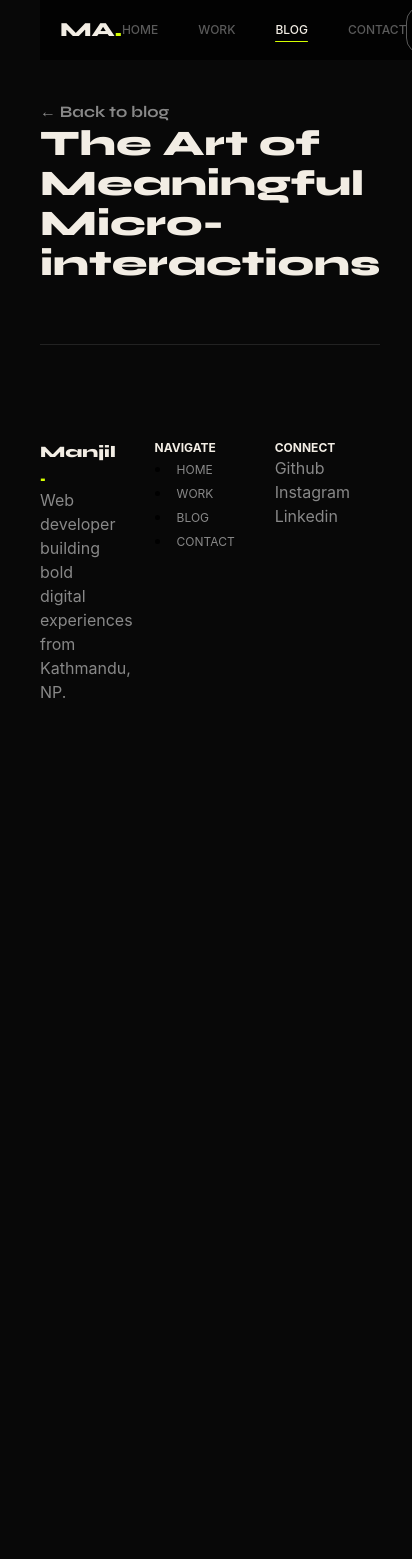
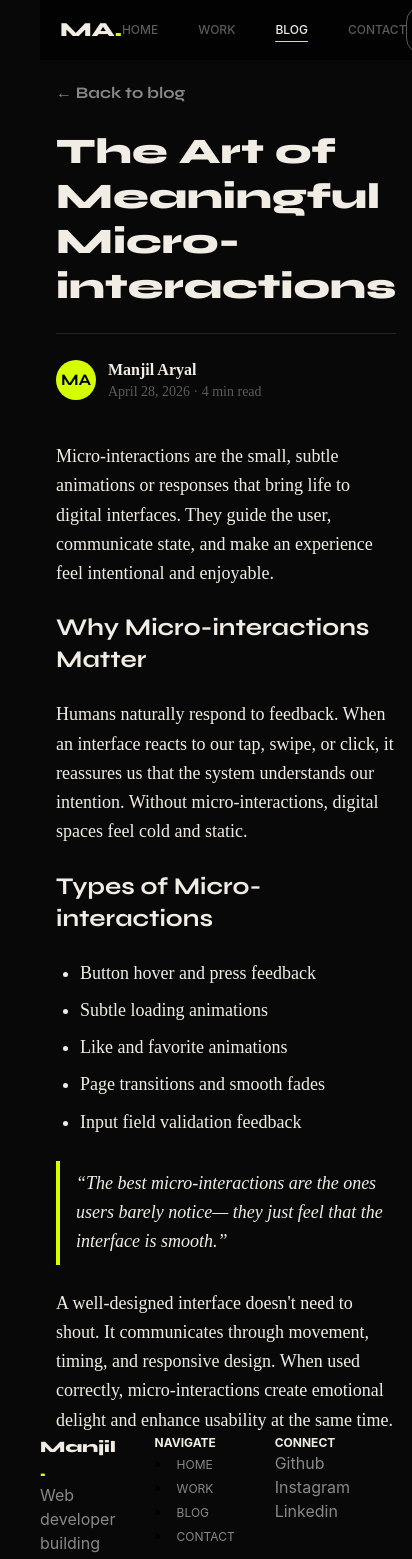
Before and after one commit to User-manjil/FullStack_Portfolio2025, a React app in the folder frontend/: page /blog/1 in a window 390 px wide. Shown: the top 1559 px of the page, 412 px wide, since content can reach past the window. Before the commit the page ends 844 px from the top, so only its background shows below. Built offline with nearby package versions, Linux system fonts and the light colour scheme; the HTML template or start-up script is replaced by a standard one.

Commit message:
feat: added work detail page and blog detail page

```diff
--- a/frontend/src/Components/Reusable/BlogDetail.jsx
+++ b/frontend/src/Components/Reusable/BlogDetail.jsx
@@ -1,22 +1,86 @@
-import React from 'react'
-import { Link } from 'react-router'
+import React from "react";
+import { Link } from "react-router";
 
 const BlogDetail = () => {
   return (
-    <div className='max-w-4xl  mx-auto h-90 justify-center  mt-20   '>
-        <div className='my-5 text-[var(--muted2)] font-[Syne] font-bold'>
+    <div className="max-w-4xl mx-auto mt-20 px-4">
 
-        <Link to="/blog">← Back to blog</Link>
-        <div className="flex">
-            <h1 className='font-[Syne] text-4xl text-(--text) font-black '>The Art of Meaningful Micro-interactions</h1>
+      {/* Back Button */}
+      <div className="mb-6">
+        <Link
+          to="/blog"
+          className="text-[var(--muted2)] font-[Syne] font-bold"
+        >
+          ← Back to blog
+        </Link>
+      </div>
 
-        </div>
-         <div className="flex my-15 w-full h-px bg-(--border)" />
+      {/* Title */}
+      <h1 className="font-[Syne] text-4xl md:text-5xl text-[var(--text)] font-black leading-tight">
+        The Art of Meaningful Micro-interactions
+      </h1>
+
+      {/* Divider */}
+      <div className="my-6 w-full h-px bg-[var(--border)]"></div>
+
+      {/* Author Section */}
+      <div className="flex items-center gap-3 mb-10">
+        <div className="w-10 h-10 rounded-full bg-[var(--lime)] flex items-center justify-center font-[Syne] font-bold text-black">
+          MA
         </div>
 
+        <div>
+          <div className="text-[var(--text)] font-[Poppins] font-semibold">
+            Manjil Aryal
+          </div>
+          <div className="text-sm text-[var(--muted)] font-[Poppins]">
+            April 28, 2026 · 4 min read
+          </div>
+        </div>
+      </div>
+
+      {/* Article Body */}
+      <div className="font-[Poppins] text-lg leading-relaxed text-[var(--text)] space-y-6">
+
+        <p>
+          Micro-interactions are the small, subtle animations or responses that
+          bring life to digital interfaces. They guide the user, communicate state,
+          and make an experience feel intentional and enjoyable.
+        </p>
+
+        <h2 className="font-[Syne] text-2xl font-bold">Why Micro-interactions Matter</h2>
+        <p>
+          Humans naturally respond to feedback. When an interface reacts to our
+          tap, swipe, or click, it reassures us that the system understands our
+          intention. Without micro-interactions, digital spaces feel cold and
+          static.
+        </p>
+
+        <h2 className="font-[Syne] text-2xl font-bold">Types of Micro-interactions</h2>
+        <ul className="list-disc ml-6 space-y-2">
+          <li>Button hover and press feedback</li>
+          <li>Subtle loading animations</li>
+          <li>Like and favorite animations</li>
+          <li>Page transitions and smooth fades</li>
+          <li>Input field validation feedback</li>
+        </ul>
+
+        <blockquote className="border-l-4 border-[var(--lime)] pl-4 py-2 italic">
+          “The best micro-interactions are the ones users barely notice—
+          they just feel that the interface is smooth.”
+        </blockquote>
+
+        <p>
+          A well-designed interface doesn't need to shout. It communicates
+          through movement, timing, and responsive design. When used correctly,
+          micro-interactions create emotional delight and enhance usability at the
+          same time.
+        </p>
+
+      </div>
 
     </div>
-  )
-}
+  );
+};
 
-export default BlogDetail
+export default BlogDetail;
--- a/frontend/src/Components/Reusable/WorkDetail.jsx
+++ b/frontend/src/Components/Reusable/WorkDetail.jsx
@@ -1,87 +1,163 @@
-import React from 'react'
-import { Link, useParams } from 'react-router'
-import Banner from './Banner'
+import React from "react";
+import { Link, useParams } from "react-router";
+import Banner from "./Banner";
 
 const WorkDetail = () => {
-  const { id } = useParams()
+  const { id } = useParams();
 
-  // Example project data (you can expand this later)
+  // Placeholder dynamic data (replace with backend API later)
   const projects = [
     {
       id: "1",
-      title: "Portfolio Website",
+      title: "Portfolio Website — Clean Personal Branding",
+      description: `
+        This project focused on creating a minimal yet impactful portfolio experience.
+        The goal was to highlight personal work, storytelling, and subtle visual interactions
+        that keep users engaged without overwhelming them.
+
+        The approach involved:
+        • Building reusable UI components in React
+        • Establishing a strong visual hierarchy using grids and typography
+        • Creating smooth micro-interactions and scroll-based animations
+        • Ensuring fast performance and responsive design
+
+        The final result is a fast, aesthetic, and highly customizable website
+        suitable for showcasing creative or development work.
+      `,
       details: {
         Client: "TechFlow Inc.",
         Year: "2024",
         Duration: "4 months",
-        Role: "Lead Developer"
-      }
+        Role: "Lead Developer",
+      },
+      images: [
+        "https://images.unsplash.com/photo-1521737604893-d14cc237f11d",
+        "https://images.unsplash.com/photo-1559027615-8d0396f1df6c",
+        "https://images.unsplash.com/photo-1526948128573-703ee1aeb6fa",
+      ],
     },
+
     {
       id: "2",
-      title: "E-commerce Platform",
+      title: "E-commerce Platform — Modern Shopping Experience",
+      description: `
+        This case study covers the design and development of a scalable e-commerce platform.
+        The focus was on smooth navigation, strong product presentation,
+        and an effortless purchase flow.
+
+        Key highlights:
+        • Built a dynamic product filtering and search system
+        • Created reusable card layouts and checkout UI
+        • Developed a dashboard for order tracking and inventory management
+        • Implemented secure authentication and cart persistence
+
+        The final product is optimized, easy to navigate, and built to handle growth.
+      `,
       details: {
         Client: "ShopEase",
         Year: "2023",
         Duration: "6 months",
-        Role: "Frontend Developer"
-      }
-    }
-  ]
+        Role: "Frontend Developer",
+      },
+      images: [
+        "https://images.unsplash.com/photo-1501556466850-7c7a7e36b3d1",
+        "https://images.unsplash.com/photo-1542744173-8e7e53415bb0",
+      ],
+    },
 
-  // Find project by ID
-//   const project = projects.find(p => p.id === id)
-  const project = projects.find(p => p.id == 1)
+    {
+      id: "3",
+      title: "Travel App UI — Exploration Made Simple",
+      description: `
+        This project aimed to redesign an existing travel booking interface to improve clarity,
+        reduce cognitive load, and create an exciting visual journey.
+
+        The solution was built with:
+        • A card-based discovery layout
+        • Smooth transitions between screens
+        • Contextual suggestions to reduce search friction
+        • Meaningful loading states and micro-interactions
+
+        The UI now feels lighter, faster, and more immersive for the user.
+      `,
+      details: {
+        Client: "FlyGo Travels",
+        Year: "2025",
+        Duration: "2 months",
+        Role: "UI/UX Designer",
+      },
+      images: [
+        "https://images.unsplash.com/photo-1519681393784-d120267933ba",
+        "https://images.unsplash.com/photo-1529070538774-1843cb3265df",
+        "https://images.unsplash.com/photo-1500048993953-d23a436266cf",
+      ],
+    },
+  ];
+
+  // Find selected project
+  const project = projects.find((p) => p.id === id);
 
   if (!project) {
-    return <div className="text-center mt-20 text-(--text)">Project Not Found</div>
+    return (
+      <div className="text-center mt-20 text-[var(--text)] font-[Syne] text-xl">
+        Project Not Found
+      </div>
+    );
   }
 
   return (
-    <div className='w-full mt-10 text-[var(--text)] max-w-6xl mx-auto px-4'>
+    <div className="w-full mt-10 text-[var(--text)] max-w-6xl mx-auto px-4">
 
       {/* Banner */}
       <Banner />
 
-      {/* Back Button */}
-      <div className='my-4 text-[var(--muted2)] font-[Syne] font-bold'>
+      {/* Back */}
+      <div className="my-4 text-[var(--muted2)] font-[Syne] font-bold">
         <Link to="/work">← Back to Work</Link>
       </div>
 
       {/* Title */}
-      <h1 className="text-3xl sm:text-4xl font-black font-[Syne] mb-6">
+      <h1 className="text-3xl sm:text-4xl font-black font-[Syne] mb-4">
         {project.title}
       </h1>
 
       {/* Details Grid */}
       <div className="grid grid-cols-2 sm:grid-cols-4 gap-4 border border-[var(--border)] p-5 rounded-lg">
-
         {Object.entries(project.details).map(([key, value], index) => (
-          <div key={index} className='bg-[var(--bg2)] p-4 rounded-md'>
-
-            <div className="text-xs text-[var(--muted2)] font-[Syne]">
+          <div key={index} className="bg-[var(--bg2)] p-4 rounded-md">
+            <div className="text-xs text-[var(--muted2)] font-[Syne] uppercase tracking-wide">
               {key}
             </div>
-
             <div className="font-[Syne] font-bold text-[var(--text)] mt-1">
               {value}
             </div>
-
           </div>
         ))}
-
       </div>
 
-      <div className="flex">
-
-
+      {/* Description */}
+      <div className="mt-10 font-[Poppins] text-lg leading-relaxed whitespace-pre-line">
+        {project.description}
       </div>
 
+      {/* Image Gallery */}
+      <div className="mt-10 grid md:grid-cols-2 gap-6">
+        {project.images.map((img, index) => (
+          <div key={index} className="w-full overflow-hidden rounded-lg">
+            <img
+              src={img}
+              alt={`project-${index}`}
+              className="w-full h-auto rounded-lg border border-[var(--border)]
+              hover:scale-105 transition-all duration-500 object-cover"
+              onError={(e) => (e.target.src = "https://via.placeholder.com/800")}
+            />
+          </div>
+        ))}
+      </div>
 
+      <div className="h-20" />
+    </div>
+  );
+};
 
-
-    </div>
-  )
-}
-
-export default WorkDetail
+export default WorkDetail;
```
